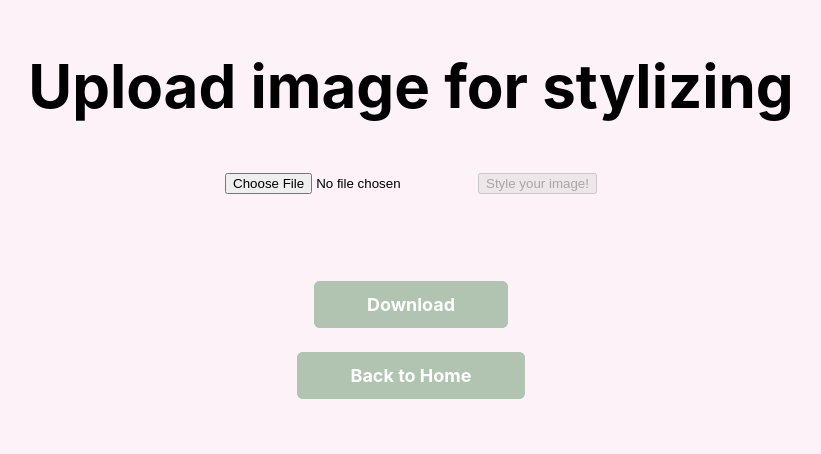
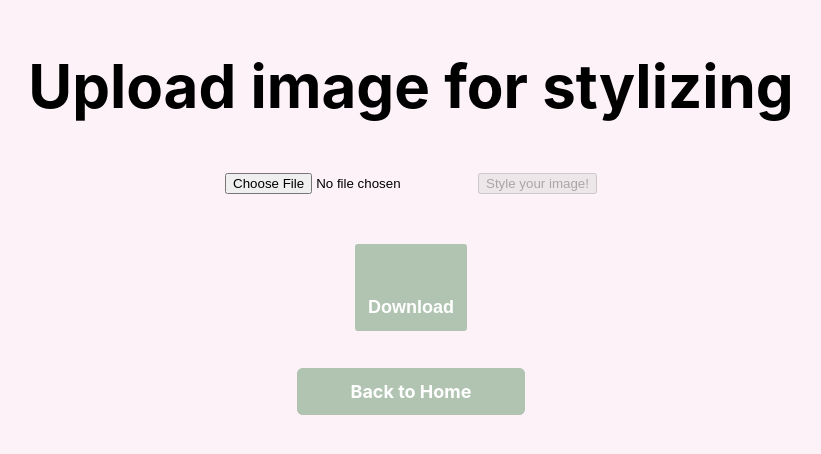
Before and after one commit to natashawong/image-transfer, a React (Create React App) app: page /upload in a window 1280 px wide. Shown: the top 454 px of the page, without its empty margins (229-1050 px from the left). Built offline with nearby package versions, Linux system fonts and the light colour scheme.

Commit message:
fix download

```diff
--- a/src/Pages/Upload.js
+++ b/src/Pages/Upload.js
@@ -92,7 +92,7 @@ export class Upload extends Component {
             <img src={loading} alt="loading..." style={{ width: 300 }} />
           </div>
         ) : (
-          <img style={{maxHeight: "500", maxWidth: "500"}} src={this.state.result}/>
+          <img style={{maxHeight: "300", maxWidth: "300"}} src={this.state.result}/>
         )}
       </div>
     );
@@ -126,13 +126,13 @@ export class Upload extends Component {
         {this.state.isSubmitted ? this.uploadScreen() : null}
 
         <div style={{display: "flex", flexDirection: "row", justifyContent: "space-around"}}>
-          <Button id="ngrok" link={"http://35.222.245.252:5000/result"}
+          <button id="ngrok" link={"http://35.222.245.252:5000/result"}
           download
           style={{paddingTop: SPACING.SECTIONS}}
           buttonStyle={{paddingLeft: SPACING.SECTIONS, paddingRight: SPACING.SECTIONS, borderRadius: 6, fontSize: TEXTSIZE.SMALL}}
           onClick={e => download(e)}>
           <i className="fa fa-download" />Download
-          </Button>
+          </button>
         </div>
 
         <Button
```
